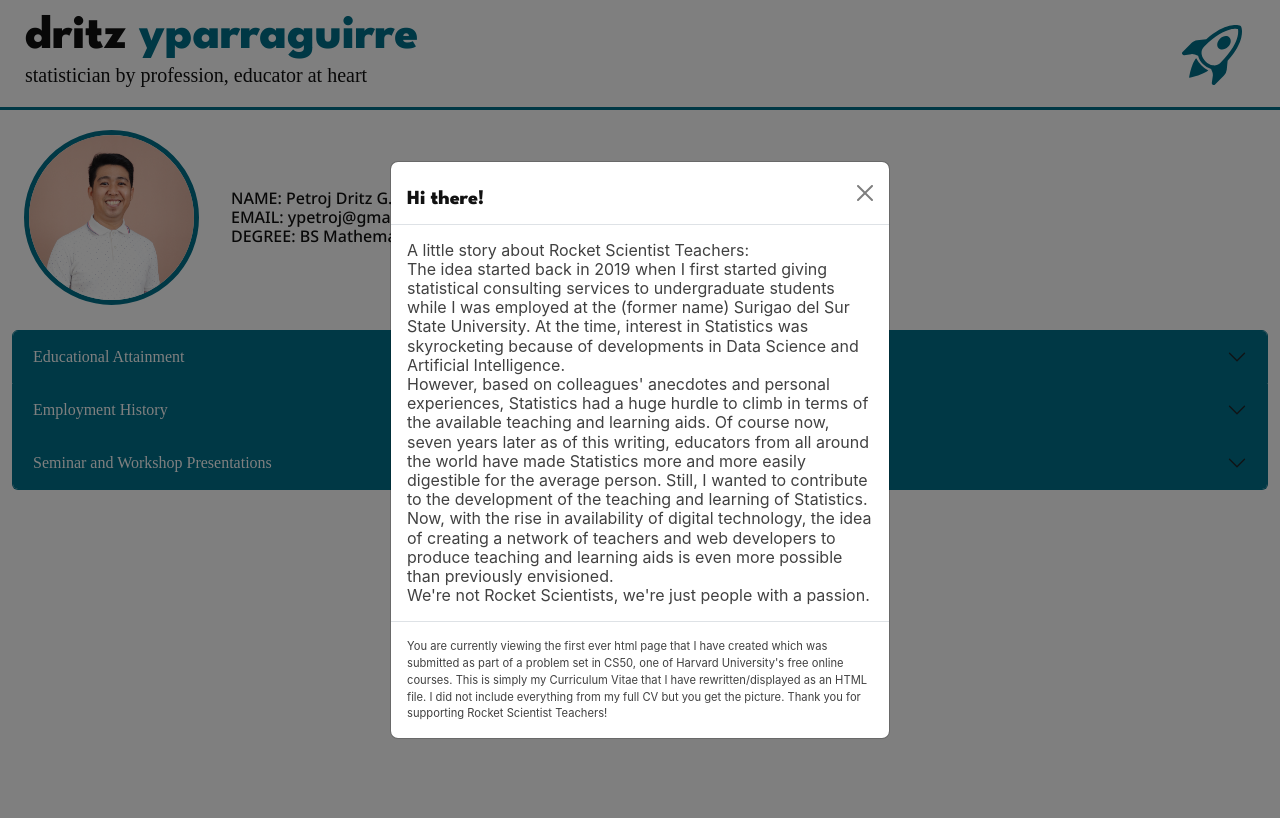
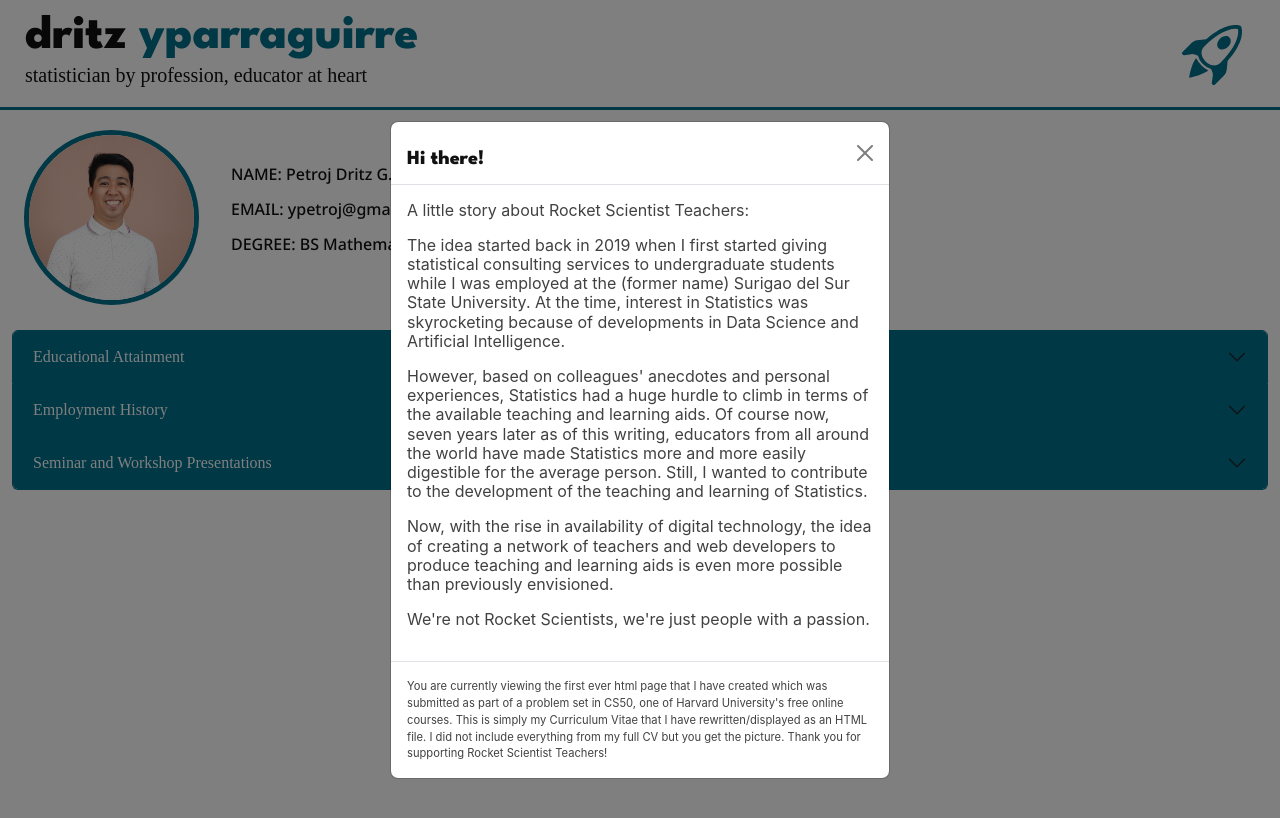
Before and after one commit to duriandritz/duriandritz.github.io, a Jekyll site: the page built from cvitae.md, in a window 1280 px wide. Shown: the top 818 px of the page. Built offline with Jekyll 4.4.1, drawn with Linux system fonts in a browser that asks for light colours; some web fonts are replaced.

Commit message:
Update _base.scss

```diff
--- a/_sass/minima/_base.scss
+++ b/_sass/minima/_base.scss
@@ -5,13 +5,13 @@ html {
 /**
  * Reset some basic elements
  */
-body, h1, h2, h3, h4, h5, h6,
-p, blockquote, pre, hr,
-dl, dd, ol, ul, figure {
-  margin: 0;
-  padding: 0;
+// body, h1, h2, h3, h4, h5, h6,
+// p, blockquote, pre, hr,
+// dl, dd, ol, ul, figure {
+//   margin: 0;
+//   padding: 0;
 
-}
+// }
 
 
 
```
